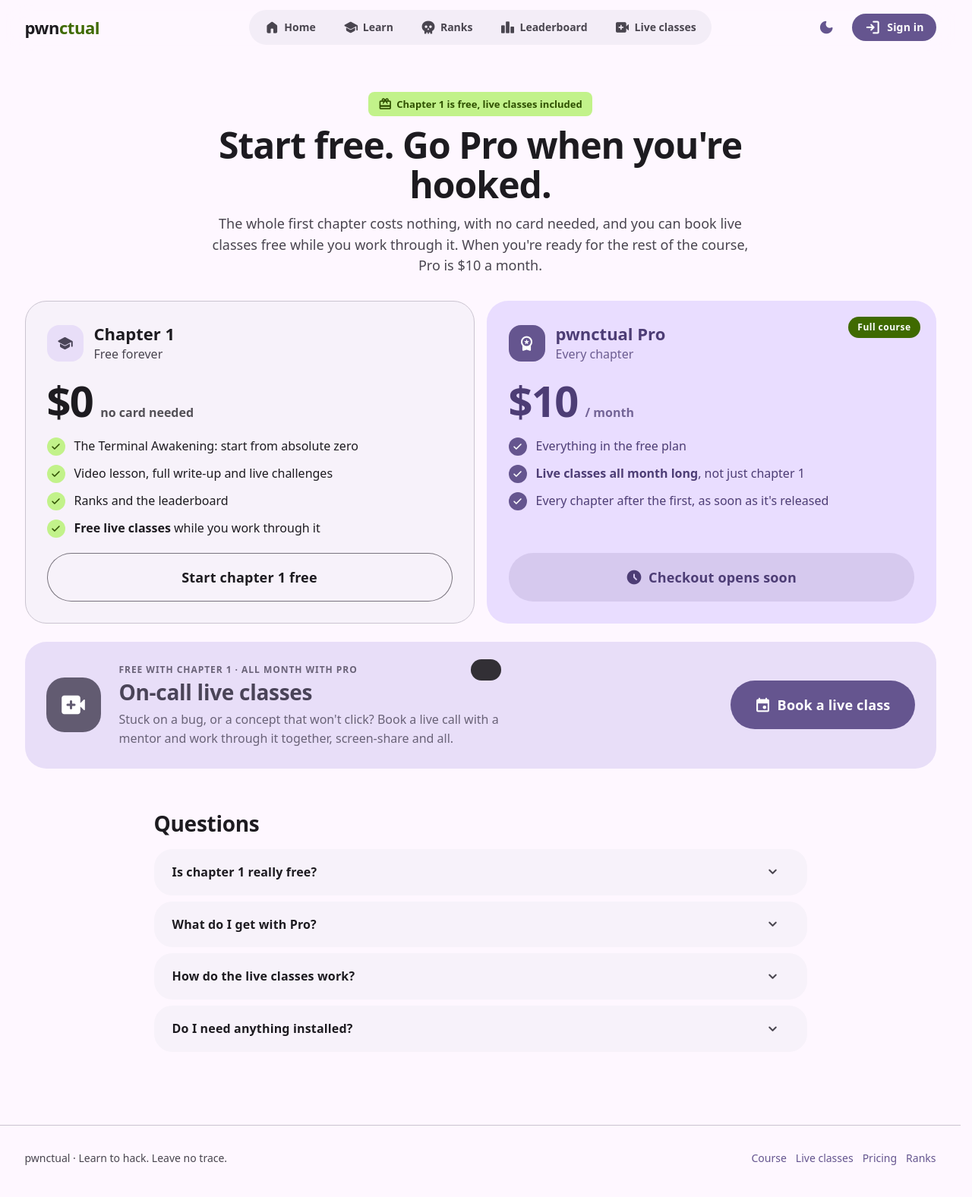
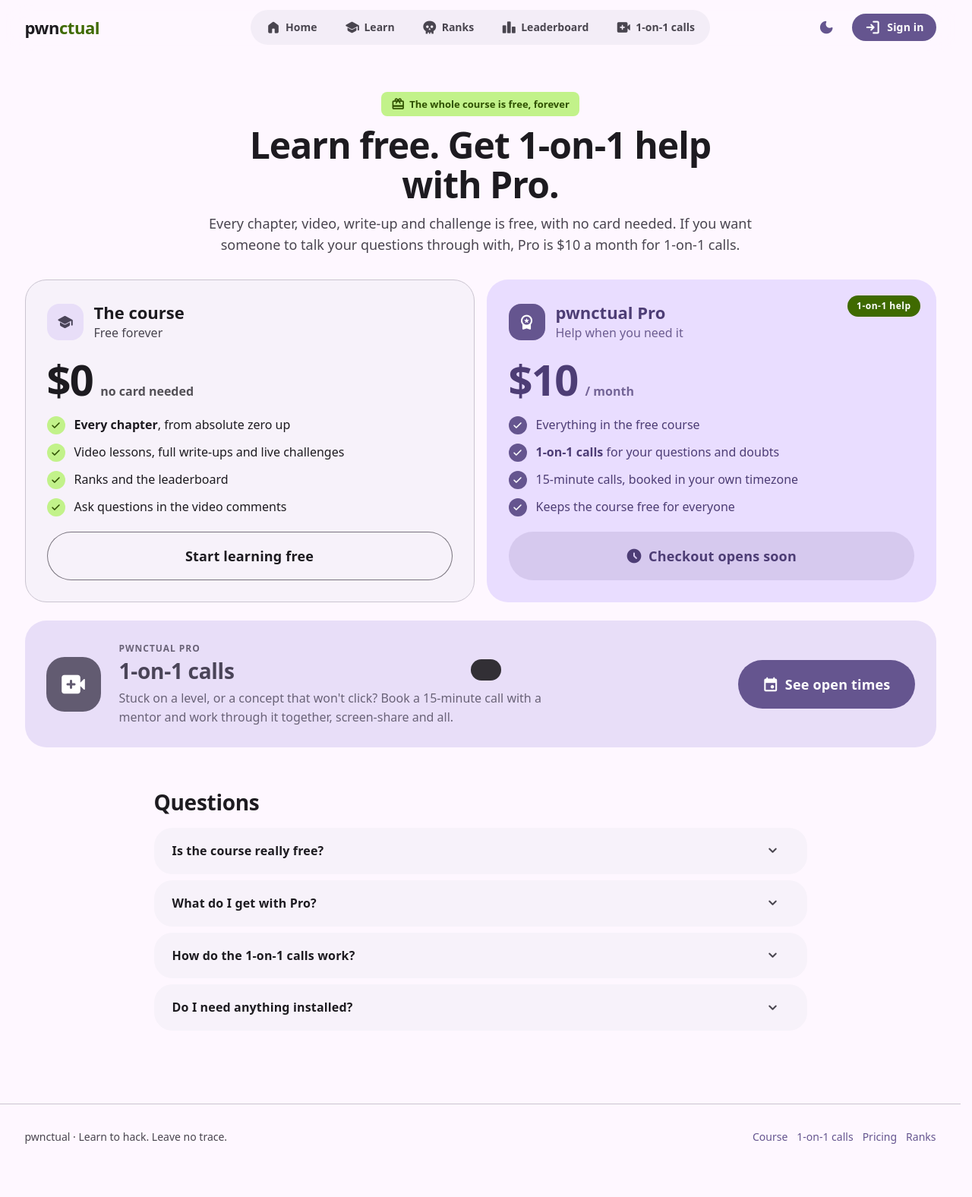
Before and after one commit to politejackal/pwnctual, a Flask app: page /pricing in a window 1280 px wide. Shown: the whole page at 76% size. After the commit the page ends 1506 px from the top, so only its background shows below. Run offline with Flask 3, Linux system fonts and the light colour scheme; some web fonts are replaced.

Commit message:
Make the whole course free; Pro is 1-on-1 calls
Every chapter and challenge is now open to everyone. Pro ($10/month) adds
1-on-1 calls, and only Pro members and admins can book one. Update the
home, course, pricing and calls pages to match.

Fix the hero: the rotating word could leave the previous word on screen
when an animation stalled, and the hero art overlapped the paragraph on
medium-width screens. Also fix a gap inside the first pricing feature.

Co-Authored-By: Claude Opus 5.5 <noreply@anthropic.com>

```diff
--- a/pwnctual/app.py
+++ b/pwnctual/app.py
@@ -17,7 +17,7 @@ from flask import (Flask, abort, g, jsonify, redirect, render_template, request,
 from markupsafe import Markup
 
 from . import db as dbm
-from .curriculum import CHALLENGES, CHAPTERS, CHAPTERS_BY_ID, FREE_SLUGS, TOTAL_POINTS
+from .curriculum import CHALLENGES, CHAPTERS, CHAPTERS_BY_ID, TOTAL_POINTS
 from .emblems import emblem
 from . import classes as cls
 from . import shapes
@@ -235,10 +235,6 @@ def is_admin(user):
     return bool(user) and user["login"].lower() in ADMINS
 
 
-def can_access(user, chal):
-    return chal.slug in FREE_SLUGS or is_pro(user)
-
-
 def asset(name):
     full = os.path.join(app.static_folder, name)
     v = int(os.path.getmtime(full)) if os.path.exists(full) else 0
@@ -253,7 +249,7 @@ def inject():
         "CHAPTERS": CHAPTERS, "TOTAL_POINTS": TOTAL_POINTS, "RANK_COUNT": len(TIERS), "DEV_LOGIN": DEV_LOGIN,
         "GITHUB_ENABLED": bool(GITHUB_CLIENT_ID), "GOOGLE_ENABLED": bool(GOOGLE_CLIENT_ID),
         "my_rank": None, "my_solved": {},
-        "IS_PRO": is_pro(user), "FREE_SLUGS": FREE_SLUGS, "PRO_PRICE": PRO_PRICE, "PRO_DAYS": PRO_DAYS,
+        "IS_PRO": is_pro(user), "PRO_PRICE": PRO_PRICE, "PRO_DAYS": PRO_DAYS,
         "CHECKOUT_URL": CHECKOUT_URL, "video_embed": video_embed, "IS_ADMIN": is_admin(user),
         "pro_until": (time.strftime("%d %b %Y", time.localtime(user["pro_until"]))
                       if is_pro(user) else None),
@@ -316,8 +312,10 @@ def api_class_slots():
 def api_class_book():
     user = current_user()
     if not user:
-        return jsonify(error="Sign in to book a live class."), 401
+        return jsonify(error="Sign in to book a 1-on-1 call."), 401
     check_csrf()
+    if not (is_pro(user) or is_admin(user)):
+        return jsonify(error=f"1-on-1 calls are part of pwnctual Pro ({PRO_PRICE}/month)."), 402
     body = request.get_json(silent=True) or {}
     ts, note = body.get("t"), str(body.get("note") or "").strip()[:500]
     if not cls.is_valid_slot(ts, int(now())):
@@ -595,8 +593,6 @@ def api_challenge_done(slug):
     c = CHALLENGES.get(slug)
     if not c:
         return jsonify(error="unknown challenge"), 404
-    if not can_access(user, c):
-        return jsonify(error=f"'{c.title}' is part of pwnctual Pro"), 402
     before = user_rank(user["id"])
     db = dbm.get_db()
     db.execute("INSERT OR IGNORE INTO solves (user_id, slug, solved_at) VALUES (?,?,?)", (user["id"], slug, now()))
--- a/pwnctual/curriculum/__init__.py
+++ b/pwnctual/curriculum/__init__.py
@@ -19,5 +19,4 @@ for ni, chapter in enumerate(CHAPTERS):
             raise ValueError(f"duplicate challenge slug: {chal.slug}")
         CHALLENGES[chal.slug] = chal
 
-FREE_SLUGS = {c.slug for ch in CHAPTERS if ch.free for c in ch.challenges}
 TOTAL_POINTS = sum(c.points for c in CHALLENGES.values())
--- a/pwnctual/curriculum/ch00_start_here.py
+++ b/pwnctual/curriculum/ch00_start_here.py
@@ -73,5 +73,4 @@ CHAPTER = Chapter(
     "What this course is, the six-year roadmap, and how every chapter works.",
     video="https://youtu.be/33cANYTCsjg",
     lecture=LECTURE,
-    free=True,
 )
--- a/pwnctual/curriculum/ch01_terminal.py
+++ b/pwnctual/curriculum/ch01_terminal.py
@@ -254,7 +254,6 @@ CHAPTER = Chapter(
     "Why hackers don't use mice: the Linux file tree, and moving through it without one.",
     video="",
     lecture=LECTURE,
-    free=True,
     challenges=[
         Challenge(
             "bandit-0", "Bandit Level 0: Get in", 10,
--- a/pwnctual/curriculum/model.py
+++ b/pwnctual/curriculum/model.py
@@ -29,7 +29,6 @@ class Chapter:
     video: str  # recording URL (YouTube links are embedded); empty until it's published
     lecture: str  # the written explanation, in Markdown
     challenges: list = field(default_factory=list)
-    free: bool = False  # free chapters are open to everyone; the rest need Pro
     number: int = 0
 
     @property
--- a/pwnctual/static/css/app.css
+++ b/pwnctual/static/css/app.css
@@ -250,12 +250,14 @@ a.chip:active::after { opacity: .14; }
 .rot-word { display: inline-block; white-space: nowrap; }
 @media (max-width: 400px) { .hero .display-l { font-size: 11.4vw; } }
 .hero .lede { font-size: 20px; max-width: 620px; color: var(--on-surface-variant); margin: 24px 0 32px; }
+/* keep the paragraph clear of the hero art beside it */
+.hero .lede { max-width: min(620px, calc(100% - min(44vw, 520px) * .95)); }
 .hero-art { position: absolute; right: 0; top: 40px; width: min(44vw, 520px); aspect-ratio: 1; pointer-events: none; z-index: -1; }
 .hero-art svg { width: 100%; height: 100%; overflow: visible; }
 .hero-glyph { font-family: "Material Symbols Rounded"; font-variation-settings: "FILL" 1, "wght" 500; text-anchor: middle; dominant-baseline: central; }
 @keyframes spin { to { transform: rotate(360deg); } }
-@media (max-width: 860px) { .hero-art { opacity: .3; right: -16px; top: 24px; width: 70vw; } }
-@media (max-width: 640px) { .hero-art { display: none; } .hero { padding-top: 40px; } }
+@media (max-width: 860px) { .hero-art { display: none; } .hero .lede { max-width: 620px; } }
+@media (max-width: 640px) { .hero { padding-top: 40px; } }
 
 .rank-row { display: grid; grid-template-columns: repeat(5, 1fr); gap: 12px; }
 .rank-step { display: flex; flex-direction: column; align-items: center; gap: 4px; padding: 20px 8px 18px; border-radius: var(--shape-xl);
--- a/pwnctual/static/js/app.js
+++ b/pwnctual/static/js/app.js
@@ -146,10 +146,19 @@
     if (!rot) return;
     const words = rot.dataset.words.split(",");
     let i = 0;
+    // start clean: exactly one word, natural width (a restored page can carry a half-finished swap)
+    const first = document.createElement("span");
+    first.className = "rot-word";
+    first.textContent = words[0];
+    rot.replaceChildren(first);
+    rot.style.width = "";
     rotTimer = setInterval(() => {
       if (document.hidden || !rot.isConnected) return;
       i = (i + 1) % words.length;
-      const old = $(".rot-word", rot);
+      // drop any word a stalled animation left behind, keeping only the current one
+      const all = $$(".rot-word", rot);
+      all.slice(0, -1).forEach((w) => w.remove());
+      const old = all[all.length - 1];
       if (reducedMotion() || !old.animate) { old.textContent = words[i]; return; }
       const next = document.createElement("span");
       next.className = "rot-word";
@@ -163,6 +172,7 @@
       old.animate([{ transform: "none", opacity: 1, filter: "blur(0)" },
                    { transform: "translateY(-45%)", opacity: 0, filter: "blur(8px)" }],
                   { duration: 380, easing: ease, fill: "forwards" }).finished.then(() => old.remove(), () => old.remove());
+      setTimeout(() => old.remove(), 600);  // animations can stall in a background window
       next.animate([{ transform: "translateY(45%)", opacity: 0, filter: "blur(8px)" },
                     { transform: "none", opacity: 1, filter: "blur(0)" }],
                    { duration: 520, delay: 90, easing: "cubic-bezier(.38, 1.21, .22, 1)", fill: "backwards" });
@@ -280,7 +290,7 @@
         }
         const cancel = el("button", "btn text sm", "Cancel booking"); cancel.type = "button";
         cancel.onclick = async () => {
-          if (!confirm("Cancel this live class?")) return;
+          if (!confirm("Cancel this call?")) return;
           try { await post(`/api/classes/${b.id}/cancel`); snack("Booking cancelled"); } catch (err) { snack(err.message); }
           load();
         };
@@ -362,7 +372,7 @@
   // admin: cancel a learner's booking
   document.addEventListener("click", async (e) => {
     const b = e.target.closest("[data-admin-cancel]"); if (!b) return;
-    if (!confirm("Cancel this learner's live class?")) return;
+    if (!confirm("Cancel this learner's call?")) return;
     const r = await fetch(`/api/classes/${b.dataset.adminCancel}/cancel`, { method: "POST", credentials: "same-origin",
       headers: { "X-CSRF-Token": $("#admin-csrf").value, Accept: "application/json" } });
     if (r.ok) { b.closest(".admin-booking").remove(); snack("Booking cancelled"); } else snack("Couldn't cancel that booking.");
--- a/pwnctual/templates/_macros.html
+++ b/pwnctual/templates/_macros.html
@@ -31,33 +31,34 @@
   <div class="plan">
     <div class="plan-top">
       <span class="plan-icon"><span class="material-symbols-rounded">school</span></span>
-      <div><div class="title-l">Chapter 1</div><div class="muted">Free forever</div></div>
+      <div><div class="title-l">The course</div><div class="muted">Free forever</div></div>
     </div>
     <div class="price"><span class="amount">$0</span><span class="per">no card needed</span></div>
     <ul class="feats">
-      <li><span class="material-symbols-rounded">check</span>The Terminal Awakening: start from absolute zero</li>
-      <li><span class="material-symbols-rounded">check</span>Video lesson, full write-up and live challenges</li>
+      <li><span class="material-symbols-rounded">check</span><span><b>Every chapter</b>, from absolute zero up</span></li>
+      <li><span class="material-symbols-rounded">check</span>Video lessons, full write-ups and live challenges</li>
       <li><span class="material-symbols-rounded">check</span>Ranks and the leaderboard</li>
-      <li><span class="material-symbols-rounded">check</span><span><b>Free live classes</b> while you work through it</span></li>
+      <li><span class="material-symbols-rounded">check</span>Ask questions in the video comments</li>
     </ul>
     {% if me %}
       <a class="btn lg outlined" href="/course">Go to the course</a>
     {% else %}
-      <a class="btn lg outlined" href="/login?next=/course">Start chapter 1 free</a>
+      <a class="btn lg outlined" href="/login?next=/course">Start learning free</a>
     {% endif %}
   </div>
 
   <div class="plan pro">
-    <span class="plan-flag">Full course</span>
+    <span class="plan-flag">1-on-1 help</span>
     <div class="plan-top">
       <span class="plan-icon"><span class="material-symbols-rounded">workspace_premium</span></span>
-      <div><div class="title-l">pwnctual Pro</div><div class="plan-sub">Every chapter</div></div>
+      <div><div class="title-l">pwnctual Pro</div><div class="plan-sub">Help when you need it</div></div>
     </div>
     <div class="price"><span class="amount">{{ PRO_PRICE }}</span><span class="per">/ month</span></div>
     <ul class="feats">
-      <li><span class="material-symbols-rounded">check</span>Everything in the free plan</li>
-      <li><span class="material-symbols-rounded">check</span><span><b>Live classes all month long</b>, not just chapter 1</span></li>
-      <li><span class="material-symbols-rounded">check</span>Every chapter after the first, as soon as it's released</li>
+      <li><span class="material-symbols-rounded">check</span>Everything in the free course</li>
+      <li><span class="material-symbols-rounded">check</span><span><b>1-on-1 calls</b> for your questions and doubts</span></li>
+      <li><span class="material-symbols-rounded">check</span>15-minute calls, booked in your own timezone</li>
+      <li><span class="material-symbols-rounded">check</span>Keeps the course free for everyone</li>
     </ul>
     {% if IS_PRO %}
       <div class="btn lg pro-on" aria-disabled="true"><span class="material-symbols-rounded">verified</span>You're Pro until {{ pro_until }}</div>
--- a/pwnctual/templates/base.html
+++ b/pwnctual/templates/base.html
@@ -23,7 +23,7 @@
   ('paths', '/course', 'school', 'Learn'),
   ('ranks', '/ranks', 'skull', 'Ranks'),
   ('leaderboard', '/leaderboard', 'leaderboard', 'Leaderboard'),
-  ('classes', '/classes', 'video_call', 'Live classes'),
+  ('classes', '/classes', 'video_call', '1-on-1 calls'),
 ] %}
 {% set active = active_nav|default('') %}
 <header class="topbar">
@@ -55,7 +55,7 @@
   <div class="wrap row">
     <span>pwnctual · Learn to hack. Leave no trace.</span>
     <span class="spacer"></span>
-    <a href="/course">Course</a><a href="/classes">Live classes</a><a href="/pricing">Pricing</a><a href="/ranks">Ranks</a>
+    <a href="/course">Course</a><a href="/classes">1-on-1 calls</a><a href="/pricing">Pricing</a><a href="/ranks">Ranks</a>
   </div>
 </footer>
 
--- a/pwnctual/templates/chapter.html
+++ b/pwnctual/templates/chapter.html
@@ -47,10 +47,6 @@
         </summary>
         <div class="body">
           {% if c.description %}<div class="prose">{{ md(c.description) }}</div>{% endif %}
-          {% if c.slug not in FREE_SLUGS and not IS_PRO %}
-          <div class="banner info" style="margin-top:20px"><span class="material-symbols-rounded">workspace_premium</span>
-            <span>This challenge is part of <b>pwnctual Pro</b> ({{ PRO_PRICE }}/month). <a href="/pricing">See plans</a></span></div>
-          {% else %}
           <div class="row" style="margin-top:20px">
             <a class="btn" href="{{ c.url }}" target="_blank" rel="noopener"><span class="material-symbols-rounded">open_in_new</span>Open challenge</a>
             {% if me %}
@@ -64,7 +60,6 @@
               Still stuck? Ask in the comments of
               {% if chapter.video %}<a href="{{ chapter.video }}" target="_blank" rel="noopener">this chapter's video</a>{% else %}this chapter's video (coming soon){% endif %}.
               Mention that you're on <b>{{ c.title }}</b> and what you've tried so far. I'm active there and I'll definitely reply.</span></div>
-          {% endif %}
           {% if not me %}<div class="banner info" style="margin-top:16px"><span class="material-symbols-rounded">info</span><span><a href="/login?next=/chapters/{{ chapter.id }}">Sign in</a> to mark challenges done and earn points.</span></div>{% endif %}
         </div>
       </details>
--- a/pwnctual/templates/classes_admin.html
+++ b/pwnctual/templates/classes_admin.html
@@ -1,9 +1,9 @@
 {% extends "base.html" %}
-{% block title %}Live class bookings · pwnctual{% endblock %}
+{% block title %}1-on-1 call bookings · pwnctual{% endblock %}
 {% block main %}
 <div class="narrow">
   <div class="label" style="margin-top:40px">Admin</div>
-  <h1 class="display-s" style="margin:8px 0">Upcoming live classes</h1>
+  <h1 class="display-s" style="margin:8px 0">Upcoming 1-on-1 calls</h1>
   <p class="muted">Times are in your timezone ({{ mentor_tz }}). Each call is 15 minutes.</p>
   {% if bookings %}
   <div class="lb" style="margin-top:24px">
--- a/pwnctual/templates/course.html
+++ b/pwnctual/templates/course.html
@@ -9,10 +9,10 @@
     <p class="lede muted">Every chapter is a recorded lesson, a detailed write-up, and live challenges to break into.
       Go at your own pace: clear a chapter's challenges, then move on to the next.</p>
     <div class="row course-stats">
-      <span class="chip good"><span class="material-symbols-rounded">redeem</span>Chapter 1 is free</span>
+      <span class="chip good"><span class="material-symbols-rounded">redeem</span>Free forever</span>
       <span class="chip filled"><span class="material-symbols-rounded">menu_book</span>{{ CHAPTERS|length }} chapter{{ 's' if CHAPTERS|length != 1 }}</span>
       <span class="chip"><span class="material-symbols-rounded">school</span>Starts at absolute zero</span>
-      <a class="chip filled" href="/classes"><span class="material-symbols-rounded">video_call</span>Book a 15-min live class</a>
+      <a class="chip filled" href="/classes"><span class="material-symbols-rounded">video_call</span>1-on-1 calls with Pro</a>
     </div>
     <div class="row" style="margin-top:24px">
       {% if up_next %}
@@ -36,7 +36,6 @@
           {% if me and total %}<div class="progress-line"><i style="width:{{ ((100 * d / total)|round) if total else 0 }}%"></i></div>{% endif %}
         </div>
         <span class="end">
-          {% if not ch.free and not IS_PRO %}<span class="chip pro-chip"><span class="material-symbols-rounded">workspace_premium</span>Pro</span>{% endif %}
           {% if total %}<span class="chip {{ 'good' if d == total }}">{{ d }}/{{ total }}</span>{% else %}<span class="chip">Intro</span>{% endif %}
           <span class="material-symbols-rounded go">arrow_forward</span>
         </span>
--- a/pwnctual/templates/login.html
+++ b/pwnctual/templates/login.html
@@ -27,8 +27,6 @@
         <span>No sign-in provider is configured. Set <code class="mono">GOOGLE_CLIENT_ID</code>/<code class="mono">GOOGLE_CLIENT_SECRET</code>
           or <code class="mono">GITHUB_CLIENT_ID</code>/<code class="mono">GITHUB_CLIENT_SECRET</code> in <code class="mono">.env</code>.</span></div>
     {% endif %}
-    <p class="muted" style="font-size:13px;margin-top:20px">Your Codespace runs on GitHub, so you'll need a free GitHub
-      account for the workspace whichever way you sign in here.</p>
     {% if DEV_LOGIN %}
       <form method="post" action="/auth/dev" style="margin-top:28px;text-align:left" class="stack">
         <div class="label">Dev mode · local login</div>
--- a/pwnctual/templates/pricing.html
+++ b/pwnctual/templates/pricing.html
@@ -4,10 +4,10 @@
 {% block main %}
 <div class="wrap pricing-page">
   <header class="pricing-head">
-    <span class="chip good"><span class="material-symbols-rounded">redeem</span>Chapter 1 is free, live classes included</span>
-    <h1 class="display-s">Start free. Go Pro when you're hooked.</h1>
-    <p class="muted">The whole first chapter costs nothing, with no card needed, and you can book live classes free while
-      you work through it. When you're ready for the rest of the course, Pro is {{ PRO_PRICE }} a month.</p>
+    <span class="chip good"><span class="material-symbols-rounded">redeem</span>The whole course is free, forever</span>
+    <h1 class="display-s">Learn free. Get 1-on-1 help with Pro.</h1>
+    <p class="muted">Every chapter, video, write-up and challenge is free, with no card needed. If you want someone to
+      talk your questions through with, Pro is {{ PRO_PRICE }} a month for 1-on-1 calls.</p>
   </header>
 
   {{ plans() }}
@@ -15,22 +15,22 @@
   <section class="live-card">
     <span class="live-icon"><span class="material-symbols-rounded">video_call</span></span>
     <div>
-      <div class="label">Free with chapter 1 · all month with Pro</div>
-      <h2 class="headline">On-call live classes</h2>
-      <p class="muted">Stuck on a bug, or a concept that won't click? Book a live call with a mentor and work
+      <div class="label">pwnctual Pro</div>
+      <h2 class="headline">1-on-1 calls</h2>
+      <p class="muted">Stuck on a level, or a concept that won't click? Book a 15-minute call with a mentor and work
         through it together, screen-share and all.</p>
     </div>
-    <a class="btn lg" href="/classes"><span class="material-symbols-rounded">event</span>Book a live class</a>
+    <a class="btn lg" href="/classes"><span class="material-symbols-rounded">event</span>See open times</a>
   </section>
 
   <section class="faq">
     <h2 class="headline">Questions</h2>
-    <details class="chal"><summary><span class="title-m">Is chapter 1 really free?</span><span class="material-symbols-rounded chev">expand_more</span></summary>
-      <div class="body muted">Yes. Sign in and do all of chapter 1, including the video, the write-up, every challenge and your rank, and book live classes whenever you're stuck, all without paying or adding a card.</div></details>
+    <details class="chal"><summary><span class="title-m">Is the course really free?</span><span class="material-symbols-rounded chev">expand_more</span></summary>
+      <div class="body muted">Yes, forever. Every chapter, video, write-up and challenge, plus ranks and the leaderboard, without paying or adding a card. New chapters are free too.</div></details>
     <details class="chal"><summary><span class="title-m">What do I get with Pro?</span><span class="material-symbols-rounded chev">expand_more</span></summary>
-      <div class="body muted">Every chapter after the first, as soon as each one is released, plus live classes for the whole month instead of just your free chapter.</div></details>
-    <details class="chal"><summary><span class="title-m">How do the live classes work?</span><span class="material-symbols-rounded chev">expand_more</span></summary>
-      <div class="body muted">While you're on the free chapter you can book live calls at no cost. With Pro they continue all month. You join a live video session with a mentor and go through your question together.</div></details>
+      <div class="body muted">1-on-1 calls with a mentor for your questions and doubts. The lessons are the same for everyone; Pro is for when you want to talk something through with a person.</div></details>
+    <details class="chal"><summary><span class="title-m">How do the 1-on-1 calls work?</span><span class="material-symbols-rounded chev">expand_more</span></summary>
+      <div class="body muted">Pick a free 15-minute slot on the calls page, shown in your timezone, and say what you need help with. You join a video call with a mentor and go through it together. You can hold one booking at a time. Without Pro, you can still ask in the comments under each video.</div></details>
     <details class="chal"><summary><span class="title-m">Do I need anything installed?</span><span class="material-symbols-rounded chev">expand_more</span></summary>
       <div class="body muted">Just a browser and a terminal. Lessons are videos with a written explanation, and the challenges are live machines you connect to (like OverTheWire), so there's nothing to install for the course itself.</div></details>
   </section>
```
Also changed, not shown: pwnctual/templates/classes.html (+18 -10 lines), pwnctual/templates/index.html (+12 -13 lines), README.md.
